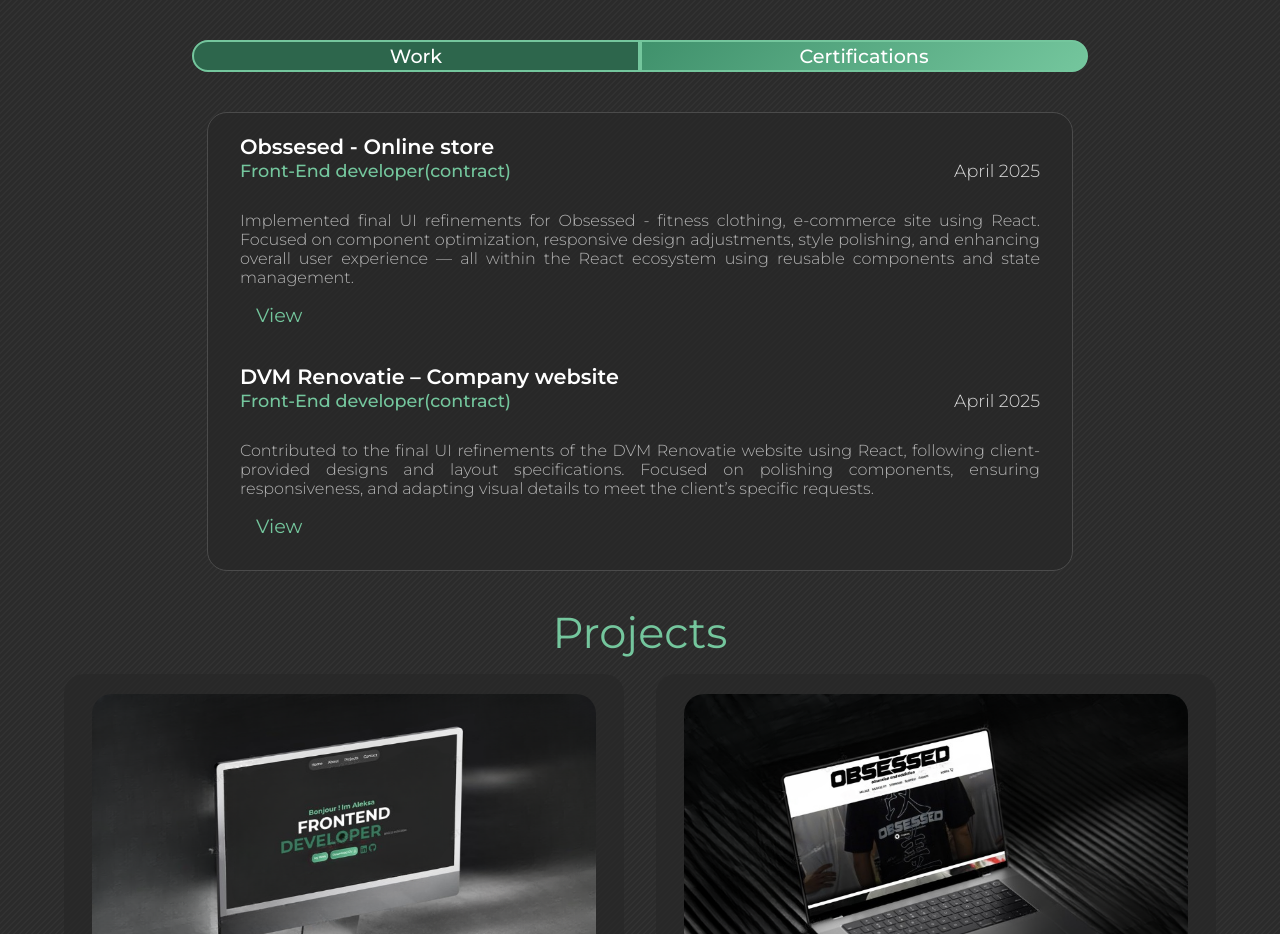
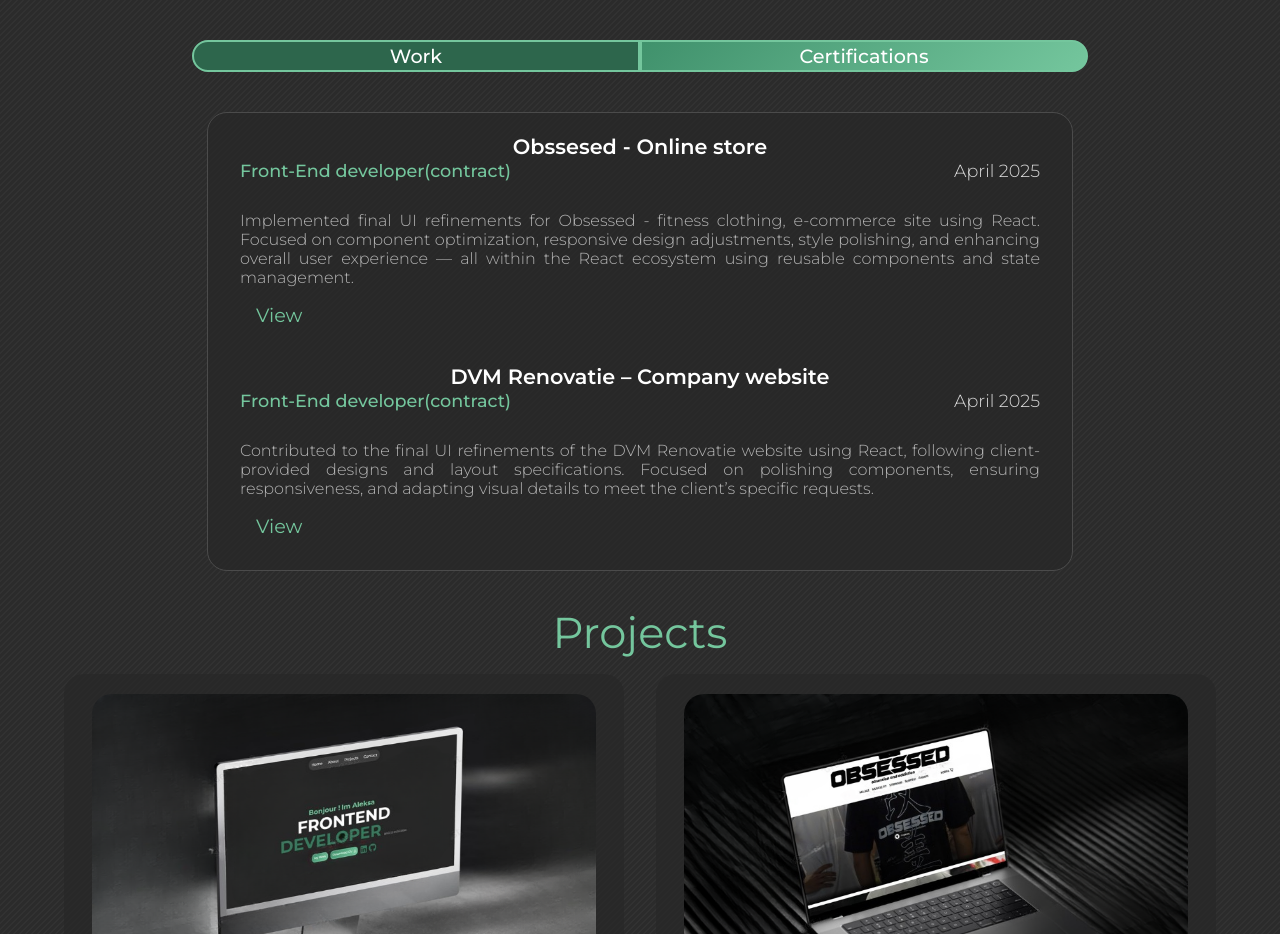
Before and after one commit to aleksa13122/aleksa-s-portfolio, a React (Vite) app: page / in a window 1280 px wide. Shown: the part 1260-2194 px from the top of the page. Built offline with nearby package versions, Linux system fonts and the light colour scheme.

Commit message:
only download cv button left

```diff
--- a/src/components/About/About.css
+++ b/src/components/About/About.css
@@ -24,6 +24,10 @@ h2 {
   font-weight: bold;
   font-size: 2.7rem;
   text-align: center;
+}
+.work-item h3 {
+  justify-self: center !important;
+  justify-content: center !important;
 }
 .tech-item {
   display: grid;
@@ -248,10 +252,6 @@ h2 {
   .changing-container {
     margin: 0 auto;
   }
-  .work-item h3 {
-    justify-self: center !important;
-    justify-content: center !important;
-  }
 }
 @media (max-width: 650px) {
   .certification-text p {
```
